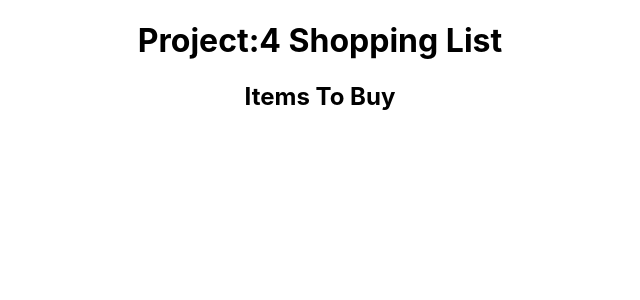
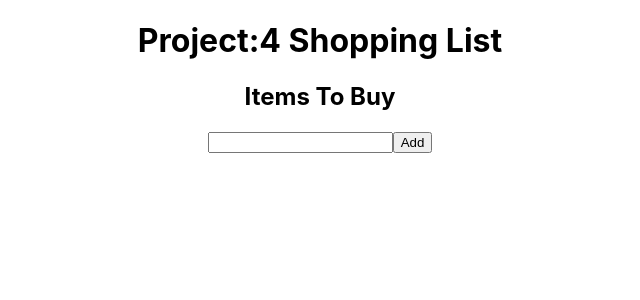
Before and after one commit to Keerthanabas/Shopping-List, a React (Create React App) app: page / in a window 1280 px wide. Shown: the top 300 px of the page, without its empty margins (320-960 px from the left). Built offline with nearby package versions, Linux system fonts and the light colour scheme.

Commit message:
13.12.23

```diff
--- a/src/components/InputArea.js
+++ b/src/components/InputArea.js
@@ -5,7 +5,10 @@ const InputArea = () => {
     return (
         <div>
             <h2>Items To Buy</h2>
+            <input></input>
+            <button>Add</button>
         </div>
+
 
     )
 }
```
